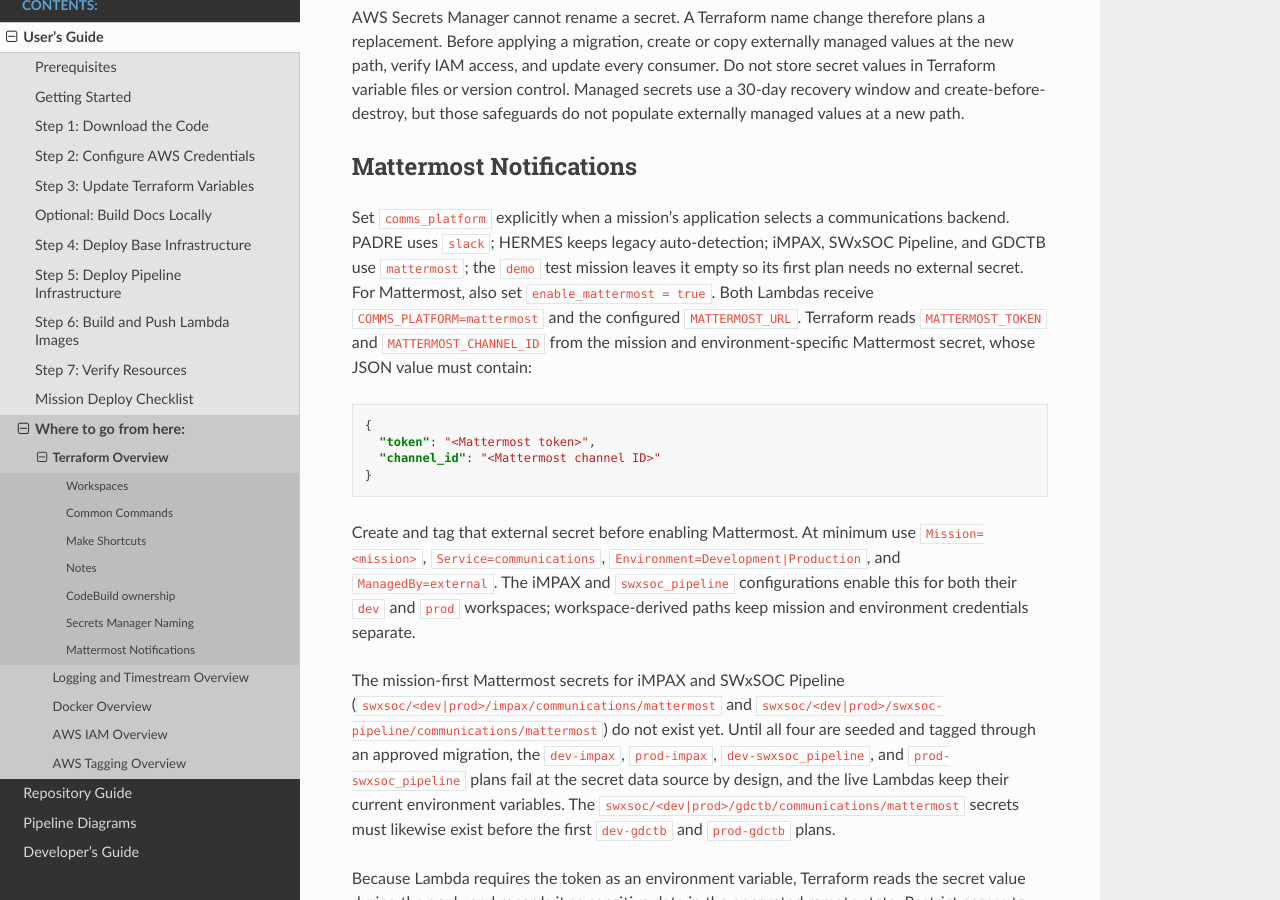
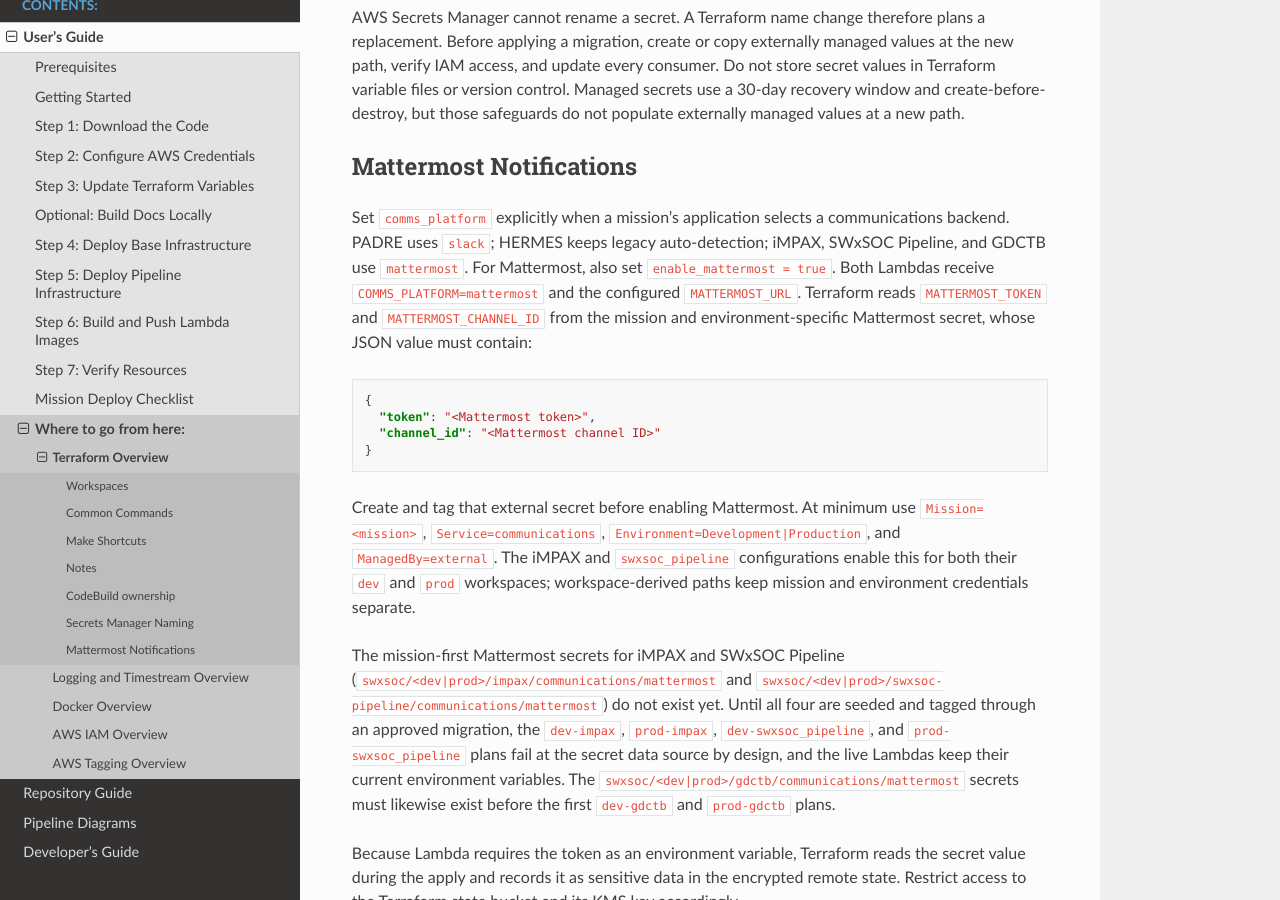
Before and after one commit to swxsoc/sdc_aws_architecture, a Sphinx documentation site: the page built from docs/user-guide/terraform-overview.rst, in a window 1280 px wide and 900 px high, scrolled down 3404 px. Built offline with Sphinx 7.4.7 and the Read the Docs theme 3.1.0, drawn with Linux system fonts in a browser that asks for light colours.

Commit message:
Drop the demo aside from the Mattermost notes
Review feedback: the Mattermost paragraph in the Terraform overview is
about missions that use a communications backend, so the sentence about
demo leaving comms_platform empty is restored to its original wording.

Co-Authored-By: Claude Fable 5.1 <noreply@anthropic.com>

```diff
--- a/docs/user-guide/terraform-overview.rst
+++ b/docs/user-guide/terraform-overview.rst
@@ -174,9 +174,7 @@ Mattermost Notifications
 ------------------------
 Set ``comms_platform`` explicitly when a mission's application selects a
 communications backend. PADRE uses ``slack``; HERMES keeps legacy auto-detection;
-iMPAX, SWxSOC Pipeline, and GDCTB use ``mattermost``; the ``demo`` test
-mission leaves it empty so its first plan needs no external secret. For
-Mattermost, also set
+iMPAX, SWxSOC Pipeline, and GDCTB use ``mattermost``. For Mattermost, also set
 ``enable_mattermost = true``. Both Lambdas receive
 ``COMMS_PLATFORM=mattermost`` and the configured ``MATTERMOST_URL``. Terraform
 reads ``MATTERMOST_TOKEN`` and ``MATTERMOST_CHANNEL_ID`` from the mission and
```
